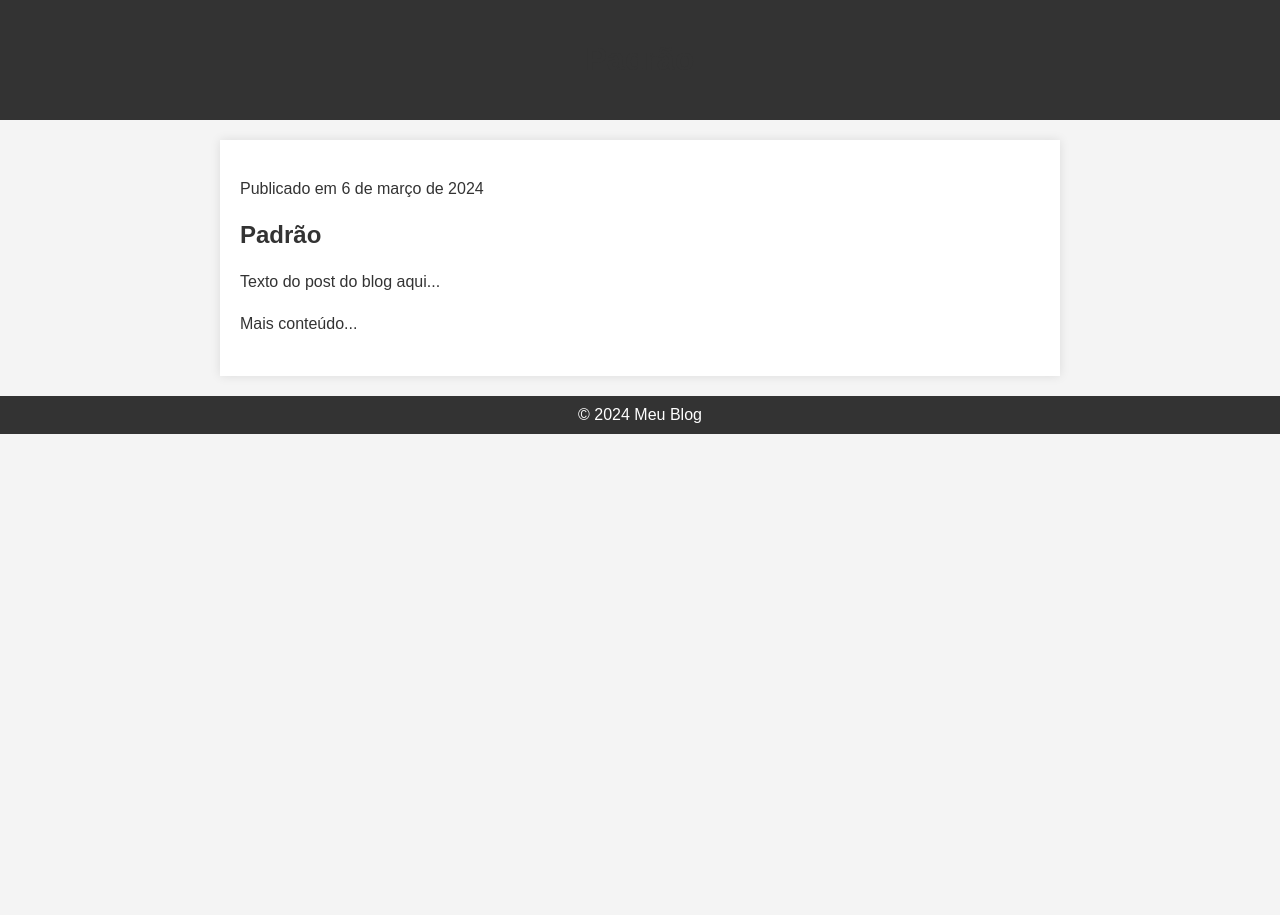
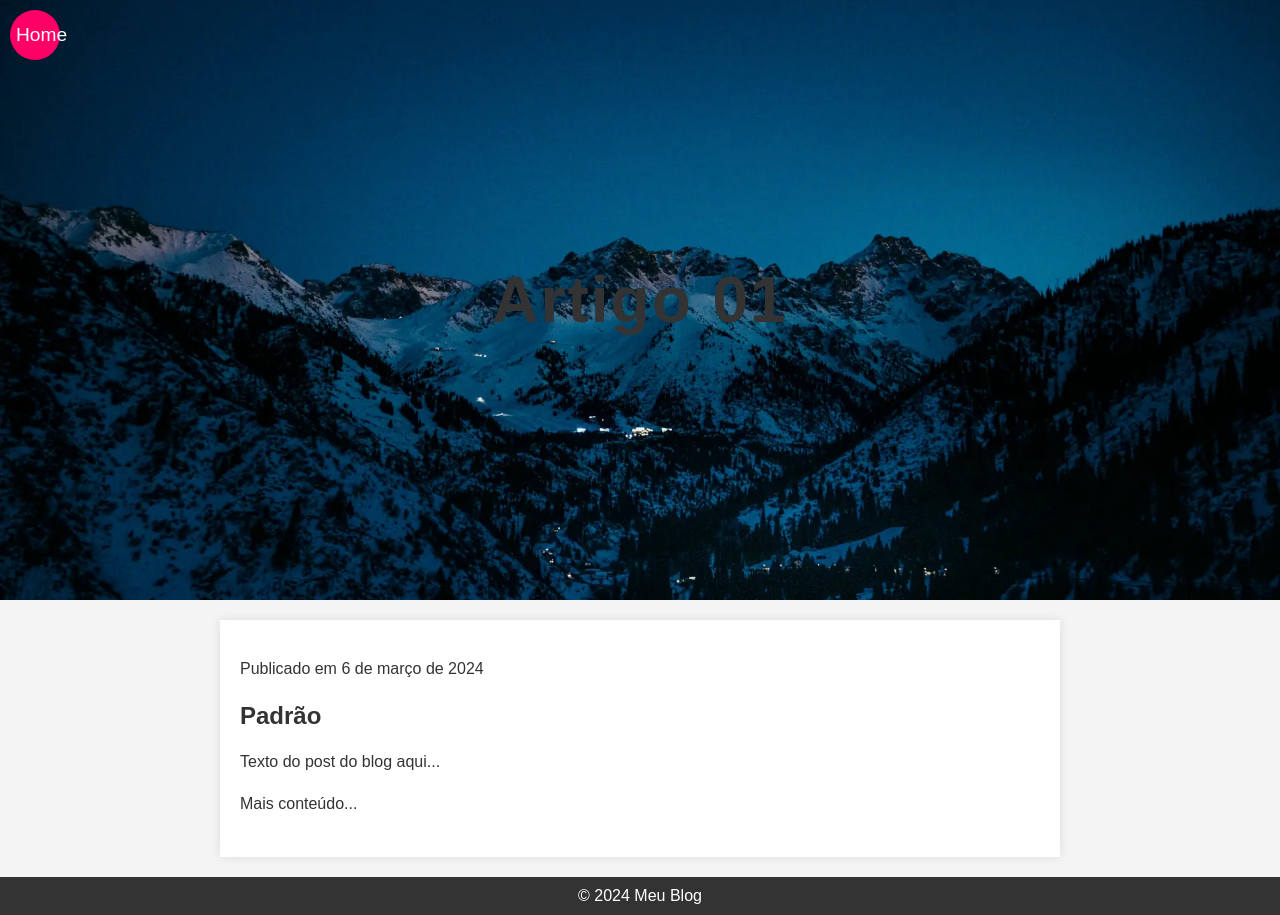
Before and after one commit to thiagopx1/blog, a plain HTML site: page post01.html in a window 1280 px wide. Before the commit the page ends 800 px from the top, so only its background shows below. Drawn offline with Linux system fonts and the light colour scheme.

Commit message:
Update post01.html

```diff
--- a/post01.html
+++ b/post01.html
@@ -3,7 +3,7 @@
 <head>
     <meta charset="UTF-8">
     <meta name="viewport" content="width=device-width, initial-scale=1.0">
-    <title>Post do Blog</title>
+    <title>Artigo 01</title>
     <style>
         body {
             font-family: 'Arial', sans-serif;
@@ -14,10 +14,24 @@
         }
 
         header {
-            background-color: #333;
+            background-image: url('https://thiagopx1.github.io/blog/img1.webp');
+            background-size: cover;
+            background-position: center;
+            height: 75vh;
+            display: flex;
+            align-items: center;
+            justify-content: center;
+            text-align: center;
+            font-weight: bold;
+            font-size: 2em;
+            letter-spacing: 2px;
             color: #fff;
-            text-align: center;
-            padding: 20px 0;
+            position: relative;
+        }
+
+        header h1 {
+            margin: 0;
+            font-family: 'Cursive', sans-serif;
         }
 
         main {
@@ -34,6 +48,7 @@
 
         h1 {
             color: #333;
+            font-weight: bold;
         }
 
         p {
@@ -46,12 +61,27 @@
             background-color: #333;
             color: #fff;
         }
+
+        .home-button {
+            position: fixed;
+            top: 10px;
+            left: 10px;
+            background-color: #ff0066;
+            color: #fff;
+            border: none;
+            border-radius: 50%;
+            width: 50px;
+            height: 50px;
+            text-align: center;
+            font-size: 1.2em;
+            cursor: pointer;
+        }
     </style>
 </head>
 <body>
 
     <header>
-        <h1>Padrão</h1>
+        <h1>Artigo 01</h1>
     </header>
 
     <main>
@@ -67,5 +97,7 @@
         &copy; 2024 Meu Blog
     </footer>
 
+    <button class="home-button">Home</button>
+
 </body>
 </html>
```
